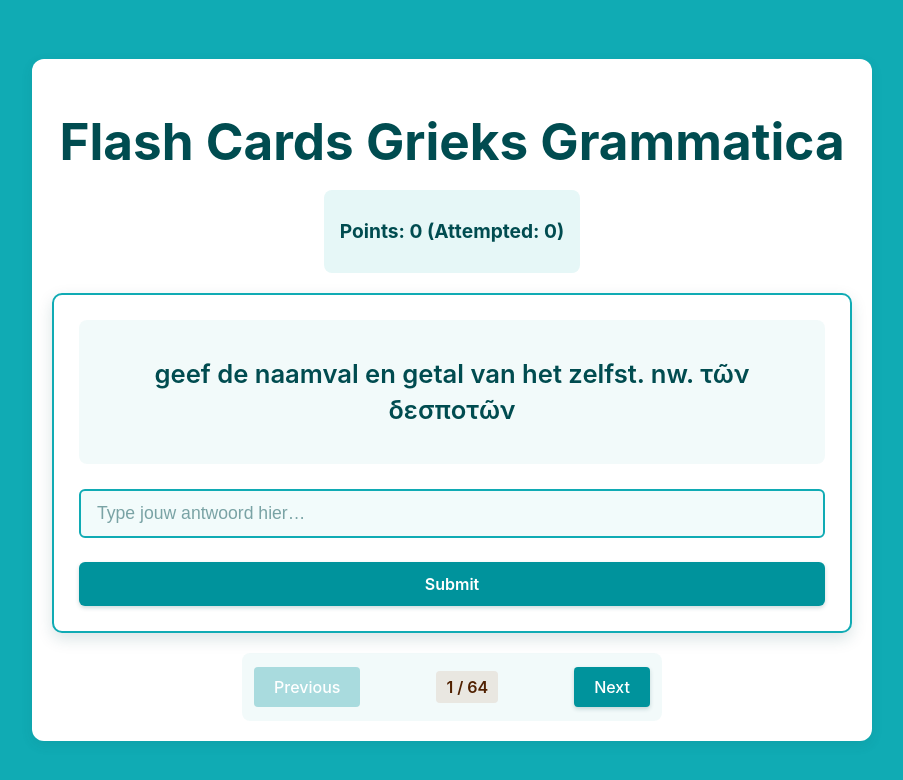
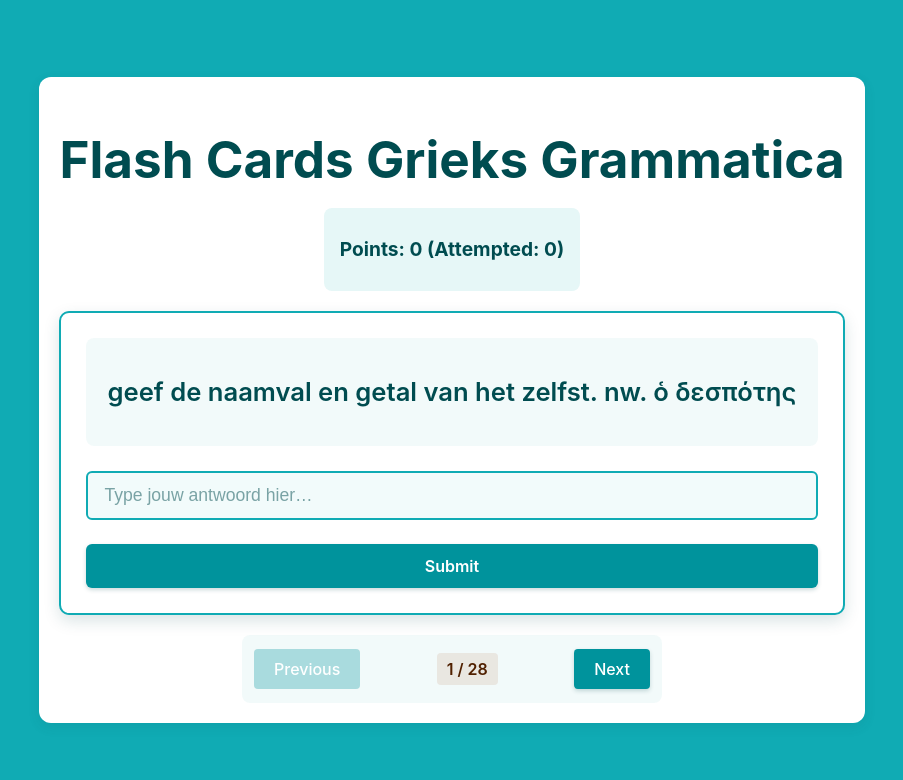
Before and after one commit to rvoogdgeert/grieksgrammatica, a Svelte app: page / in a window 1280 px wide. Shown: the top 780 px of the page, without its empty margins (188-1091 px from the left). Built offline with nearby package versions, Linux system fonts and the light colour scheme.

Commit message:
Removed gender from and excluded adjectives

```diff
--- a/src/App.svelte
+++ b/src/App.svelte
@@ -150,222 +150,222 @@
                 "geef de naamval en getal van het zelfst. nw. τοὺς δούλους",
             answer: "acc mv",
         },
-        {
-            id: 31,
-            question:
-                "geef de naamval, het getal, en het geslacht van het bijv. nw. δεινός",
-            answer: "nom enk m",
-        },
-        {
-            id: 32,
-            question:
-                "geef de naamval, het getal, en het geslacht van het bijv. nw. δεινή",
-            answer: "nom enk f",
-        },
-        {
-            id: 33,
-            question:
-                "geef de naamval, het getal, en het geslacht van het bijv. nw. δεινόν",
-            answer: "nom enk o",
-        },
-        {
-            id: 34,
-            question:
-                "geef de naamval, het getal, en het geslacht van het bijv. nw. δεινοῦ",
-            answer: "gen enk m",
-        },
-        {
-            id: 35,
-            question:
-                "geef de naamval, het getal, en het geslacht van het bijv. nw. δεινῆς",
-            answer: "gen enk f",
-        },
-        {
-            id: 36,
-            question:
-                "geef de naamval, het getal, en het geslacht van het bijv. nw. δεινοῦ",
-            answer: "gen enk o",
-        },
-        {
-            id: 37,
-            question:
-                "geef de naamval, het getal, en het geslacht van het bijv. nw. δεινόν",
-            answer: "acc enk m",
-        },
-        {
-            id: 38,
-            question:
-                "geef de naamval, het getal, en het geslacht van het bijv. nw. δεινήν",
-            answer: "acc enk f",
-        },
-        {
-            id: 39,
-            question:
-                "geef de naamval, het getal, en het geslacht van het bijv. nw. δεινόν",
-            answer: "acc enk o",
-        },
-        {
-            id: 40,
-            question:
-                "geef de naamval, het getal, en het geslacht van het bijv. nw. δεινοί",
-            answer: "nom mv m",
-        },
-        {
-            id: 41,
-            question:
-                "geef de naamval, het getal, en het geslacht van het bijv. nw. δειναί",
-            answer: "nom mv f",
-        },
-        {
-            id: 42,
-            question:
-                "geef de naamval, het getal, en het geslacht van het bijv. nw. δεινά",
-            answer: "nom mv o",
-        },
-        {
-            id: 43,
-            question:
-                "geef de naamval, het getal, en het geslacht van het bijv. nw. δεινῶν",
-            answer: "gen mv o",
-        },
-        {
-            id: 44,
-            question:
-                "geef de naamval, het getal, en het geslacht van het bijv. nw. δεινῶν",
-            answer: "gen mv f",
-        },
-        {
-            id: 45,
-            question:
-                "geef de naamval, het getal, en het geslacht van het bijv. nw. δεινῶν",
-            answer: "gen mv o",
-        },
-        {
-            id: 46,
-            question:
-                "geef de naamval, het getal, en het geslacht van het bijv. nw. δεινούς",
-            answer: "acc mv m",
-        },
-        {
-            id: 47,
-            question:
-                "geef de naamval, het getal, en het geslacht van het bijv. nw. δεινάς",
-            answer: "acc mv f",
-        },
-        {
-            id: 48,
-            question:
-                "geef de naamval, het getal, en het geslacht van het bijv. nw. δεινά",
-            answer: "acc mv o",
-        },
-        {
-            id: 49,
-            question:
-                "geef de naamval, het getal, en het geslacht van het bijv. nw. μακρός",
-            answer: "nom enk m",
-        },
-        {
-            id: 50,
-            question:
-                "geef de naamval, het getal, en het geslacht van het bijv. nw. μακρά",
-            answer: "nom enk f",
-        },
-        {
-            id: 51,
-            question:
-                "geef de naamval, het getal, en het geslacht van het bijv. nw. μακρόν",
-            answer: "nom enk o",
-        },
-        {
-            id: 52,
-            question:
-                "geef de naamval, het getal, en het geslacht van het bijv. nw. μακροῦ",
-            answer: "gen enk m",
-        },
-        {
-            id: 53,
-            question:
-                "geef de naamval, het getal, en het geslacht van het bijv. nw. μακρᾶς",
-            answer: "gen enk f",
-        },
-        {
-            id: 54,
-            question:
-                "geef de naamval, het getal, en het geslacht van het bijv. nw. μακροῦ",
-            answer: "gen enk o",
-        },
-        {
-            id: 55,
-            question:
-                "geef de naamval, het getal, en het geslacht van het bijv. nw. μακρόν",
-            answer: "acc enk m",
-        },
-        {
-            id: 56,
-            question:
-                "geef de naamval, het getal, en het geslacht van het bijv. nw. μακράν",
-            answer: "acc enk f",
-        },
-        {
-            id: 57,
-            question:
-                "geef de naamval, het getal, en het geslacht van het bijv. nw. μακρόν",
-            answer: "acc enk o",
-        },
-        {
-            id: 58,
-            question:
-                "geef de naamval, het getal, en het geslacht van het bijv. nw. μακροί",
-            answer: "nom mv m",
-        },
-        {
-            id: 59,
-            question:
-                "geef de naamval, het getal, en het geslacht van het bijv. nw. μακραί",
-            answer: "nom mv f",
-        },
-        {
-            id: 60,
-            question:
-                "geef de naamval, het getal, en het geslacht van het bijv. nw. μακρά",
-            answer: "nom mv o",
-        },
-        {
-            id: 61,
-            question:
-                "geef de naamval, het getal, en het geslacht van het bijv. nw. μακρῶν",
-            answer: "gen mv m",
-        },
-        {
-            id: 62,
-            question:
-                "geef de naamval, het getal, en het geslacht van het bijv. nw. μακρῶν",
-            answer: "gen mv f",
-        },
-        {
-            id: 63,
-            question:
-                "geef de naamval, het getal, en het geslacht van het bijv. nw. μακρῶν",
-            answer: "gen mv o",
-        },
-        {
-            id: 64,
-            question:
-                "geef de naamval, het getal, en het geslacht van het bijv. nw. μακρούς",
-            answer: "acc mv m",
-        },
-        {
-            id: 65,
-            question:
-                "geef de naamval, het getal, en het geslacht van het bijv. nw. μακράς",
-            answer: "acc mv f",
-        },
-        {
-            id: 66,
-            question:
-                "geef de naamval, het getal, en het geslacht van het bijv. nw. μακρά",
-            answer: "acc mv o",
-        },
+        //{
+        //    id: 31,
+        //    question:
+        //        "geef de naamval en het getal van het bijv. nw. δεινός",
+        //    answer: "nom enk m",
+        //},
+        //{
+        //    id: 32,
+        //    question:
+        //        "geef de naamval en het getal van het bijv. nw. δεινή",
+        //    answer: "nom enk f",
+        //},
+        //{
+        //    id: 33,
+        //    question:
+        //        "geef de naamval en het getal van het bijv. nw. δεινόν",
+        //    answer: "nom enk o",
+        //},
+        //{
+        //    id: 34,
+        //    question:
+        //        "geef de naamval en het getal van het bijv. nw. δεινοῦ",
+        //    answer: "gen enk m",
+        //},
+        //{
+        //    id: 35,
+        //    question:
+        //        "geef de naamval en het getal van het bijv. nw. δεινῆς",
+        //    answer: "gen enk f",
+        //},
+        //{
+        //    id: 36,
+        //    question:
+        //        "geef de naamval en het getal van het bijv. nw. δεινοῦ",
+        //    answer: "gen enk o",
+        //},
+        //{
+        //    id: 37,
+        //    question:
+        //        "geef de naamval en het getal van het bijv. nw. δεινόν",
+        //    answer: "acc enk m",
+        //},
+        //{
+        //    id: 38,
+        //    question:
+        //        "geef de naamval en het getal van het bijv. nw. δεινήν",
+        //    answer: "acc enk f",
+        //},
+        //{
+        //    id: 39,
+        //    question:
+        //        "geef de naamval en het getal van het bijv. nw. δεινόν",
+        //    answer: "acc enk o",
+        //},
+        //{
+        //    id: 40,
+        //    question:
+        //        "geef de naamval en het getal van het bijv. nw. δεινοί",
+        //    answer: "nom mv m",
+        //},
+        //{
+        //    id: 41,
+        //    question:
+        //        "geef de naamval en het getal van het bijv. nw. δειναί",
+        //    answer: "nom mv f",
+        //},
+        //{
+        //    id: 42,
+        //    question:
+        //        "geef de naamval en het getal van het bijv. nw. δεινά",
+        //    answer: "nom mv o",
+        //},
+        //{
+        //    id: 43,
+        //    question:
+        //        "geef de naamval en het getal van het bijv. nw. δεινῶν",
+        //    answer: "gen mv o",
+        //},
+        //{
+        //    id: 44,
+        //    question:
+        //        "geef de naamval en het getal van het bijv. nw. δεινῶν",
+        //    answer: "gen mv f",
+        //},
+        //{
+        //    id: 45,
+        //    question:
+        //        "geef de naamval en het getal van het bijv. nw. δεινῶν",
+        //    answer: "gen mv o",
+        //},
+        //{
+        //    id: 46,
+        //    question:
+        //        "geef de naamval en het getal van het bijv. nw. δεινούς",
+        //    answer: "acc mv m",
+        //},
+        //{
+        //    id: 47,
+        //    question:
+        //        "geef de naamval en het getal van het bijv. nw. δεινάς",
+        //    answer: "acc mv f",
+        //},
+        //{
+        //    id: 48,
+        //    question:
+        //        "geef de naamval en het getal van het bijv. nw. δεινά",
+        //    answer: "acc mv o",
+        //},
+        //{
+        //    id: 49,
+        //    question:
+        //        "geef de naamval en het getal van het bijv. nw. μακρός",
+        //    answer: "nom enk m",
+        //},
+        //{
+        //    id: 50,
+        //    question:
+        //        "geef de naamval en het getal van het bijv. nw. μακρά",
+        //    answer: "nom enk f",
+        //},
+        //{
+        //    id: 51,
+        //    question:
+        //        "geef de naamval en het getal van het bijv. nw. μακρόν",
+        //    answer: "nom enk o",
+        //},
+        //{
+        //    id: 52,
+        //    question:
+        //        "geef de naamval en het getal van het bijv. nw. μακροῦ",
+        //    answer: "gen enk m",
+        //},
+        //{
+        //    id: 53,
+        //    question:
+        //        "geef de naamval en het getal van het bijv. nw. μακρᾶς",
+        //    answer: "gen enk f",
+        //},
+        //{
+        //    id: 54,
+        //    question:
+        //        "geef de naamval en het getal van het bijv. nw. μακροῦ",
+        //    answer: "gen enk o",
+        //},
+        //{
+        //    id: 55,
+        //    question:
+        //        "geef de naamval en het getal van het bijv. nw. μακρόν",
+        //    answer: "acc enk m",
+        //},
+        //{
+        //    id: 56,
+        //    question:
+        //        "geef de naamval en het getal van het bijv. nw. μακράν",
+        //    answer: "acc enk f",
+        //},
+        //{
+        //    id: 57,
+        //    question:
+        //        "geef de naamval en het getal van het bijv. nw. μακρόν",
+        //    answer: "acc enk o",
+        //},
+        //{
+        //    id: 58,
+        //    question:
+        //        "geef de naamval en het getal van het bijv. nw. μακροί",
+        //    answer: "nom mv m",
+        //},
+        //{
+        //    id: 59,
+        //    question:
+        //        "geef de naamval en het getal van het bijv. nw. μακραί",
+        //    answer: "nom mv f",
+        //},
+        //{
+        //    id: 60,
+        //    question:
+        //        "geef de naamval en het getal van het bijv. nw. μακρά",
+        //    answer: "nom mv o",
+        //},
+        //{
+        //    id: 61,
+        //    question:
+        //        "geef de naamval en het getal van het bijv. nw. μακρῶν",
+        //    answer: "gen mv m",
+        //},
+        //{
+        //    id: 62,
+        //    question:
+        //        "geef de naamval en het getal van het bijv. nw. μακρῶν",
+        //    answer: "gen mv f",
+        //},
+        //{
+        //    id: 63,
+        //    question:
+        //        "geef de naamval en het getal van het bijv. nw. μακρῶν",
+        //    answer: "gen mv o",
+        //},
+        //{
+        //    id: 64,
+        //    question:
+        //        "geef de naamval en het getal van het bijv. nw. μακρούς",
+        //    answer: "acc mv m",
+        //},
+        //{
+        //    id: 65,
+        //    question:
+        //        "geef de naamval en het getal van het bijv. nw. μακράς",
+        //    answer: "acc mv f",
+        //},
+        //{
+        //    id: 66,
+        //    question:
+        //        "geef de naamval en het getal van het bijv. nw. μακρά",
+        //    answer: "acc mv o",
+        //},
     ];
     let shuffledCards = [];
 
```
